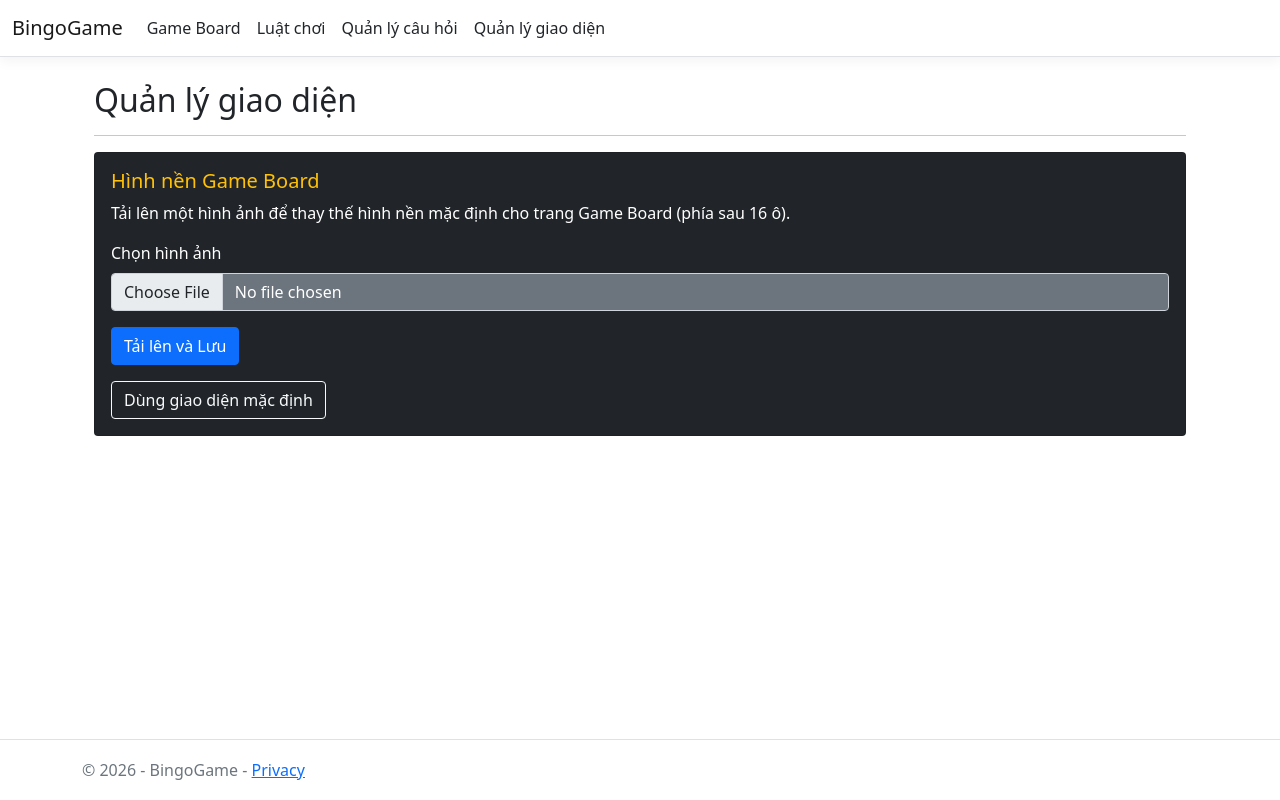
After one commit to hoangviet2805/Game_Bingo_Mnl111, an ASP.NET Core app: template Views/Admin/Appearance.cshtml in a window 1280 px wide. The commit adds this page. Run offline with ASP.NET Core 8, Linux system fonts and the light colour scheme; the template is opened without the code that fills it, so the values that code supplies are empty; style sheets or scripts are compiled from the project's sources.

Commit message:
interface update l2

```diff
--- a/Program.cs
+++ b/Program.cs
@@ -3,6 +3,7 @@ var builder = WebApplication.CreateBuilder(args);
 // Add services to the container.
 builder.Services.AddControllersWithViews();
 builder.Services.AddSingleton<BingoGame.Services.QuestionService>();
+builder.Services.AddSingleton<BingoGame.Services.SettingsService>();
 
 var app = builder.Build();
 
--- /dev/null
+++ b/Views/Admin/Appearance.cshtml
@@ -0,0 +1,35 @@
+@{
+    ViewData["Title"] = "Quản lý giao diện";
+}
+
+<div class="container mt-4">
+    <h2>Quản lý giao diện</h2>
+    <hr />
+
+    <div class="card bg-dark text-white mb-4">
+        <div class="card-body">
+            <h5 class="card-title text-warning">Hình nền Game Board</h5>
+            <p class="card-text">Tải lên một hình ảnh để thay thế hình nền mặc định cho trang Game Board (phía sau 16 ô).</p>
+
+            <form asp-action="UploadBackground" method="post" enctype="multipart/form-data">
+                <div class="mb-3">
+                    <label for="backgroundImage" class="form-label">Chọn hình ảnh</label>
+                    <input class="form-control bg-secondary text-white" type="file" id="backgroundImage" name="backgroundImage" accept="image/*" required>
+                </div>
+                <button type="submit" class="btn btn-primary">Tải lên và Lưu</button>
+            </form>
+
+            <form asp-action="ResetBackground" method="post" class="mt-3">
+                <button type="submit" class="btn btn-outline-light">Dùng giao diện mặc định</button>
+            </form>
+
+            @if (!string.IsNullOrEmpty(ViewBag.BackgroundImage as string))
+            {
+                <div class="mt-4">
+                    <h6>Hình nền hiện tại:</h6>
+                    <img src="@ViewBag.BackgroundImage" alt="Background Image" class="img-fluid rounded" style="max-height: 300px; border: 2px solid #555;" />
+                </div>
+            }
+        </div>
+    </div>
+</div>
--- a/Views/Shared/_Layout.cshtml
+++ b/Views/Shared/_Layout.cshtml
@@ -28,6 +28,9 @@
                         <li class="nav-item">
                             <a class="nav-link text-dark" asp-area="" asp-controller="Admin" asp-action="Index">Quản lý câu hỏi</a>
                         </li>
+                        <li class="nav-item">
+                            <a class="nav-link text-dark" asp-area="" asp-controller="Admin" asp-action="Appearance">Quản lý giao diện</a>
+                        </li>
                     </ul>
                 </div>
             </div>
--- /dev/null
+++ b/settings.json
@@ -0,0 +1,3 @@
+{
+  "BackgroundImage": "/images/bg.webp"
+}
```
Also changed, not shown: Controllers/AdminController.cs (+47 -1 lines), Services/SettingsService.cs (added, +50 -0 lines), Views/Home/Index.cshtml (+10 -0 lines), wwwroot/images/bg.webp (added).
